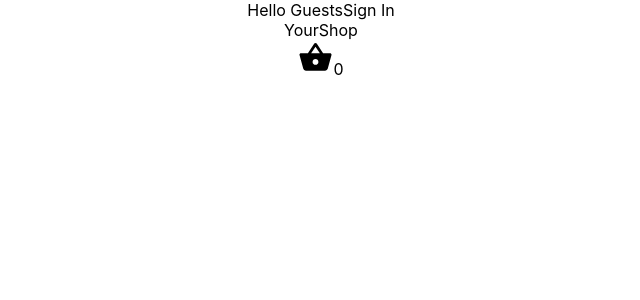
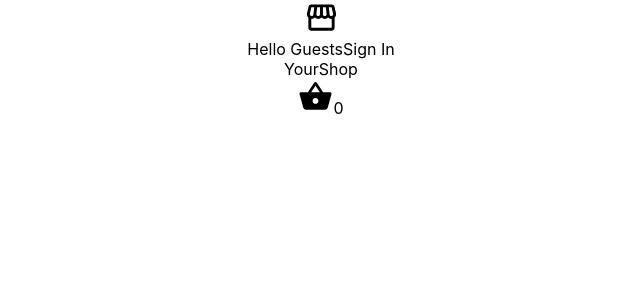
Before and after one commit to brosjayme/e-shop, a React (Create React App) app: page / in a window 1280 px wide. Shown: the top 300 px of the page, without its empty margins (319-959 px from the left). Built offline with nearby package versions, Linux system fonts and the light colour scheme.

Commit message:
store logoadded

```diff
--- a/src/App.js
+++ b/src/App.js
@@ -1,9 +1,11 @@
 import "./App.css";
 import ShoppingBasketIcon from "@mui/icons-material/ShoppingBasket";
+import StorefrontIcon from "@mui/icons-material/Storefront";
 function App() {
   return (
     <div className="App">
       <div className="header-logo"></div>
+      <StorefrontIcon fontSize="large" />
 
       <div className="header-searchbar"></div>
       <div className="header-nav">
```
